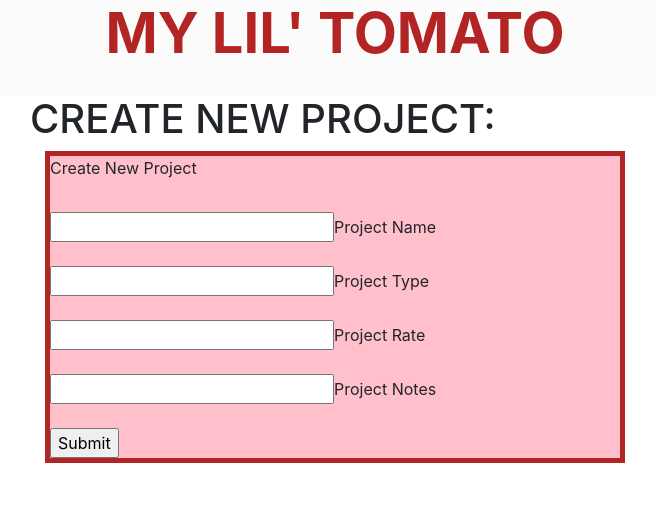
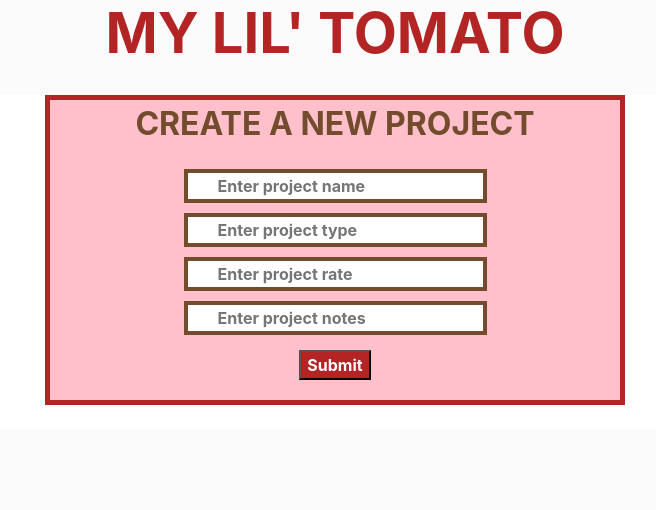
Before and after one commit to EKim-NY/my_hackbright_project_timetracker, a Flask app: page /new_project in a window 1280 px wide. Shown: the top 510 px of the page, without its empty margins (305-961 px from the left). Run offline with Flask 2, Linux system fonts and the light colour scheme; the visitor is signed in with stand-in values (Sample User, id 1); some libraries are stand-ins or nearby versions.

Commit message:
New Project page is now prettified.

```diff
--- a/static/css/style.css
+++ b/static/css/style.css
@@ -134,3 +134,16 @@ input[type="text" i] {
     margin-top:0px;
     margin-bottom: 0px;
 }
+
+#new-project-heading {
+    color: #734c2e;
+    font-size: 2rem;
+    font-weight: bold;
+}
+
+.project-field {
+    margin-top: 5px;
+    margin-bottom: 5px;
+    border: 4px solid #734c2e;
+
+}
--- a/templates/new_project.html
+++ b/templates/new_project.html
@@ -3,20 +3,19 @@
 {% block title %}NEW PROJECT{% endblock %}
 
 {% block body %}
-  <h1>CREATE NEW PROJECT:</h1>
   <!-- CONTAINER FOR ENTIRE CONTENT -->
   <div class="container" id="project_container">
 
     <form class="forms" id="new_project_form" action="/new_project" method="POST">
-      <label>Create New Project</label><br><br>
-      <input type="text" class="project" name="new_project_name">Project Name<br><br>
-      <input type="text" class="project" name="new_project_type">Project Type<br><br>
-      <input type="text" class="project" name="new_project_rate">Project Rate<br><br>
-      <input type="text" class="project" name="new_project_notes">Project Notes<br><br>
-      <input type="submit" value="Submit">
-    </form><br><br>
-
-
+      <p id="new-project-heading" style="text-align: center;">CREATE A NEW PROJECT</p>
+        <div style="text-align:center; margin:0 auto;">
+          <input type="text" class="label-name project-field" name="new_project_name" placeholder="Enter project name"><br>
+          <input type="text" class="label-name project-field" name="new_project_type" placeholder="Enter project type"><br>
+          <input type="text" class="label-name project-field" name="new_project_rate" placeholder="Enter project rate"><br>
+          <input type="text" class="label-name project-field" name="new_project_notes" placeholder="Enter project notes"><br>
+          <input class="submit-btn" type="submit" value="Submit">
+        </div>
+    </form><br>
   </div> <!-- session_container -->
 
 {% endblock %}
```
